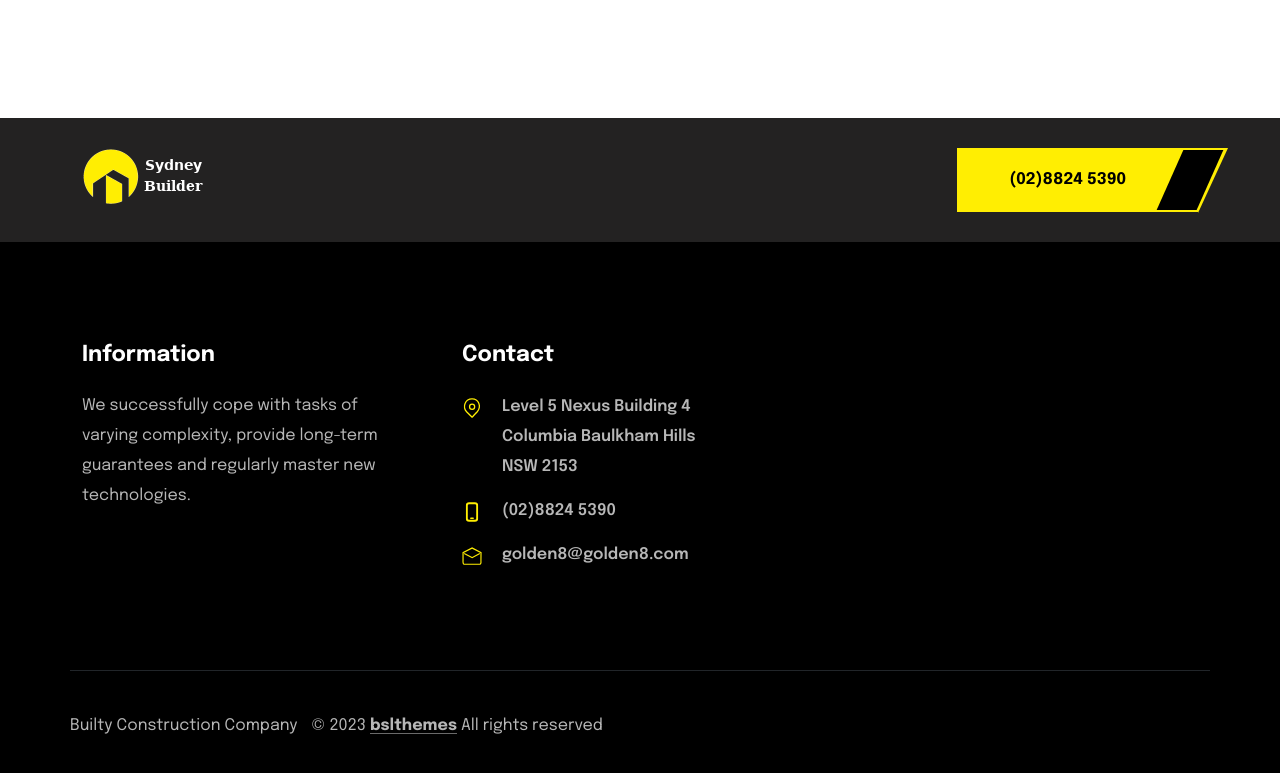
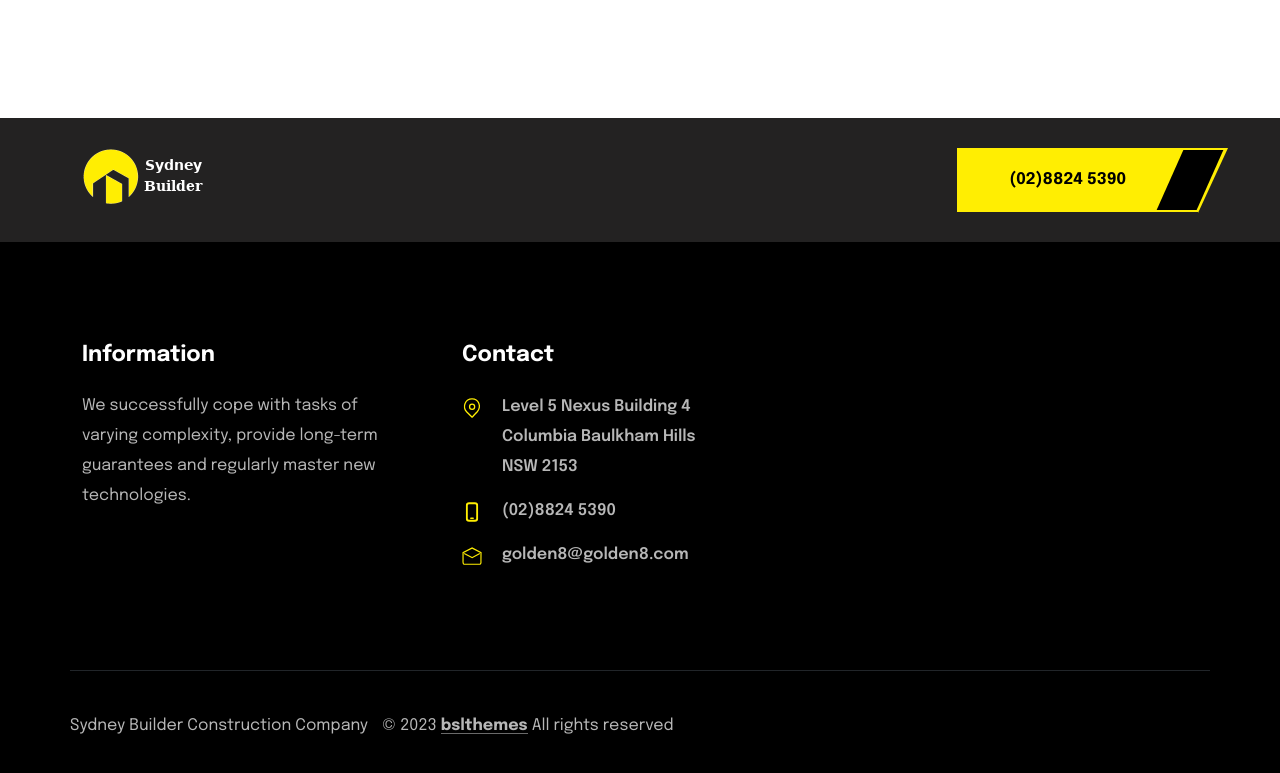
Before and after one commit to NavidGoalpure/anis-company, a Next.js app: page /cart in a window 1280 px wide. Shown: the part 1803-2576 px from the top of the page. Built offline with nearby package versions, Linux system fonts and the light colour scheme; some icons are missing.

Commit message:
improve imaging

```diff
--- a/src/data/app.json
+++ b/src/data/app.json
@@ -2,7 +2,7 @@
   "settings": {
     "siteName": "Sydney Builder",
     "preloader": {
-      "image": "/img/Builty-Logo-Black-Home.svg",
+      "image": "/img/Black-Home.svg",
       "alt": "logo"
     }
   },
@@ -44,7 +44,7 @@
       "tel": "(02)8824 5390",
       "email": "golden8@golden8.com"
     },
-    "copy": "Builty Construction Company <i class='fa-solid fa-heart'></i> © 2023 <a href='https://themeforest.net/user/bslthemes/portfolio'>bslthemes</a> All rights reserved"
+    "copy": "Sydney Builder Construction Company <i class='fa-solid fa-heart'></i> © 2023 <a href='https://themeforest.net/user/bslthemes/portfolio'>bslthemes</a> All rights reserved"
   },
   "social": []
 }
--- a/src/layouts/headers/DefaultHeader.js
+++ b/src/layouts/headers/DefaultHeader.js
@@ -3,6 +3,7 @@ import { useState, useEffect } from 'react';
 import appData from '@data/app.json';
 import { useLocalStorage } from '@common/useLocalStorage';
 import Logo from '../../assessts/images/Builty-Logo.png';
+import Project1 from './images/project2.webp';
 
 const DefaultHeader = ({ contactButton, cartButton }) => {
   const navItems = [];
@@ -375,7 +376,7 @@ const DefaultHeader = ({ contactButton, cartButton }) => {
             </p>
 
             <figure>
-              <img src='/img/project1.jpeg' alt='image' />
+              <img src={Project1.src} alt='image' />
             </figure>
 
             <h3>Get in touch</h3>
--- a/src/styles/scss/style.scss
+++ b/src/styles/scss/style.scss
@@ -1,6 +1,6 @@
 /* -------------------------------------------
 
-Name: 		Builty
+Name: 		Sydney Builder
 Version:    1.0
 Author:		bslthemes
 Author URL: https://bslthemes.com/
```
Also changed, not shown: public/img/Builty-Logo-Black-Home.svg (deleted), src/layouts/headers/images/project2.webp (added).
